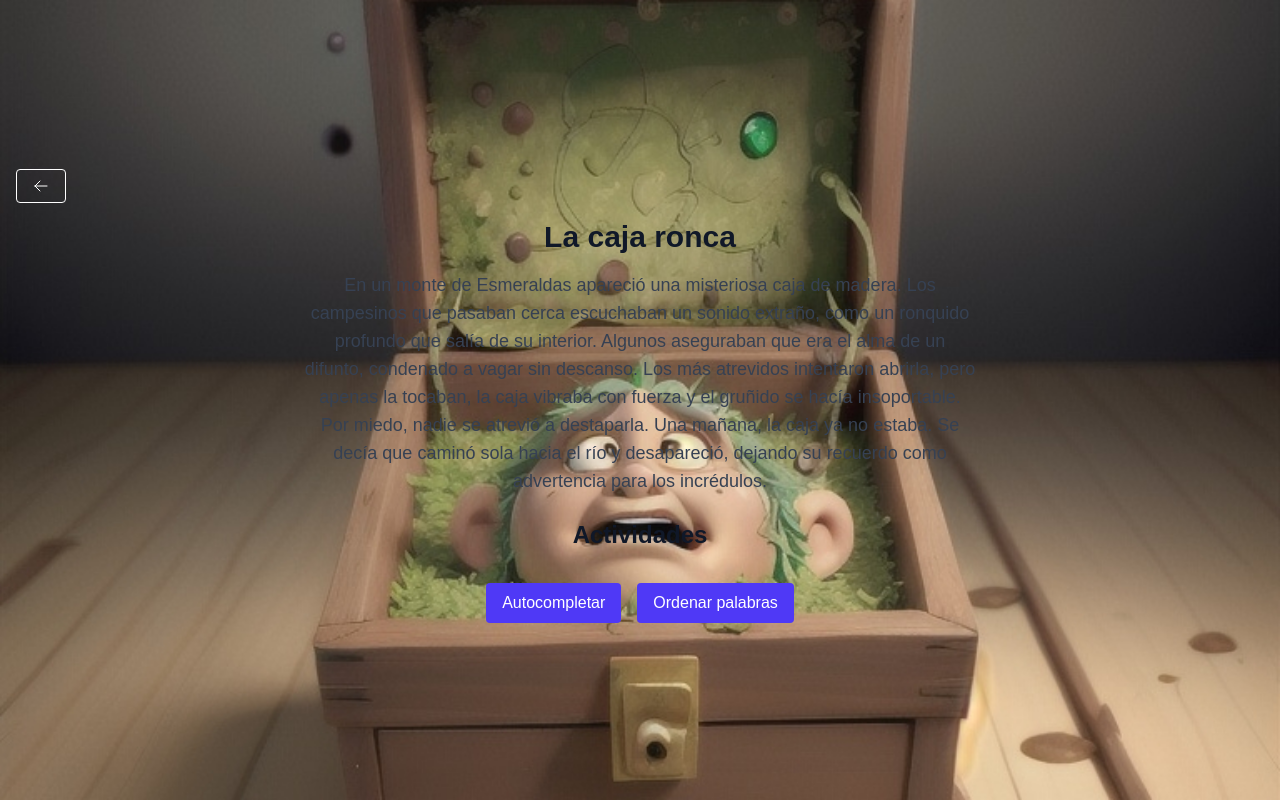
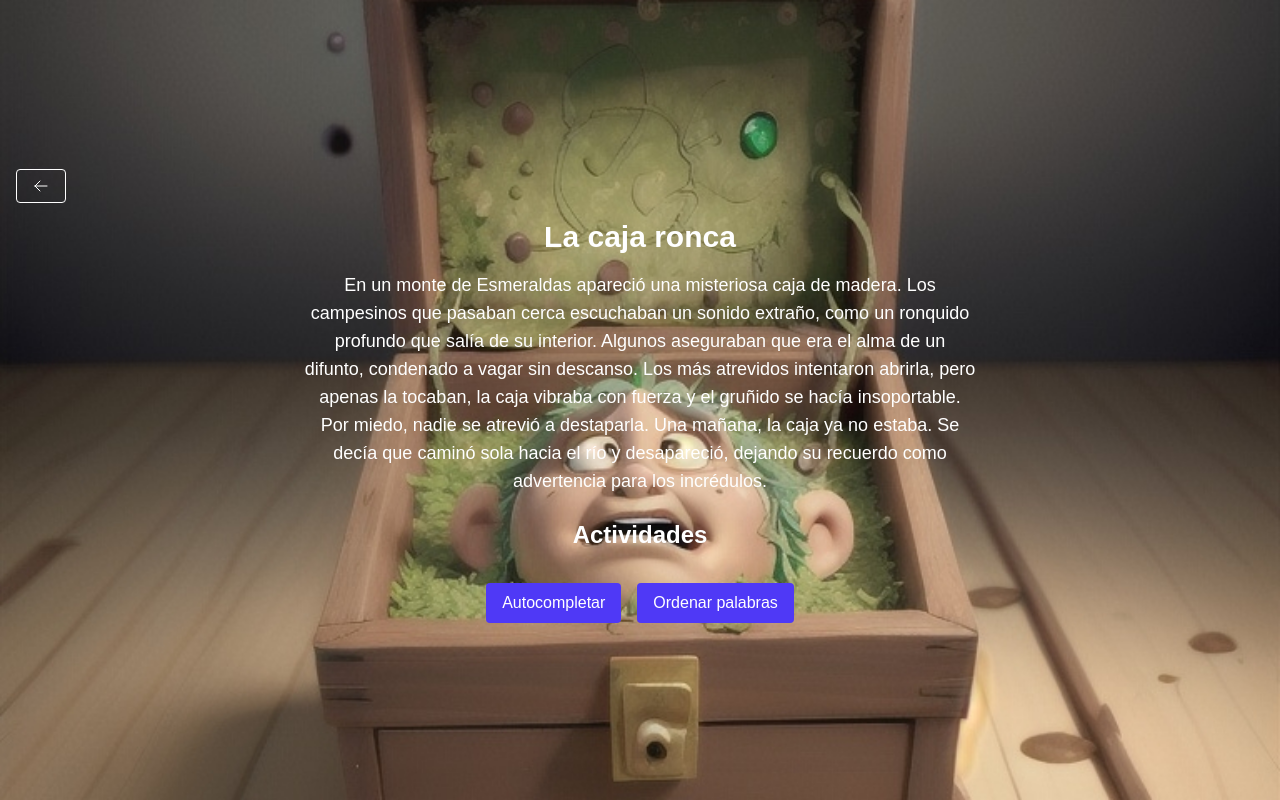
Before and after one commit to Jmiguel14/story-learning, a Next.js app: page /story/1 in a window 1280 px wide. Built offline with nearby package versions, Linux system fonts and the light colour scheme.

Commit message:
Refactor StoryPage and RenderWords component styles for improved readability; enhance SortWordActivity layout with max-width adjustments

```diff
--- a/src/app/story/[id]/page.tsx
+++ b/src/app/story/[id]/page.tsx
@@ -36,14 +36,14 @@ export default function StoryPage() {
           <ArrowLeftIcon className="size-4" />
         </Button>
       </Link>
-      <h1 className="text-3xl font-bold text-center text-gray-900 dark:text-white mb-4">
+      <h1 className="text-3xl font-bold text-center text-white mb-4">
         {currentStory.title}
       </h1>
-      <p className="max-w-2xl text-lg text-center text-gray-700 dark:text-gray-200">
+      <p className="max-w-2xl text-lg text-center text-white">
         {currentStory.description}
       </p>
       <div className="flex flex-col items-center my-6 justify-center text-center">
-        <h1 className="text-2xl font-bold text-center text-gray-900 dark:text-white mb-4">
+        <h1 className="text-2xl font-bold text-center text-white mb-4">
           Actividades
         </h1>
         <div className="flex flex-row justify-between gap-4 items-center">
--- a/src/components/render-words.tsx
+++ b/src/components/render-words.tsx
@@ -1,5 +1,9 @@
 import { useDroppable } from "@dnd-kit/core";
-import { SortableContext, SortingStrategy, verticalListSortingStrategy } from "@dnd-kit/sortable";
+import {
+  SortableContext,
+  SortingStrategy,
+  verticalListSortingStrategy,
+} from "@dnd-kit/sortable";
 import { SortableItem } from "./sorteable-item";
 
 type RenderWordsProps = {
@@ -11,22 +15,46 @@ type RenderWordsProps = {
   withBorder?: boolean;
 };
 
-export default function RenderWords ({items, id, strategy = verticalListSortingStrategy, orientation = "vertical", withBadge = false, withBorder = false}: RenderWordsProps) {
+export default function RenderWords({
+  items,
+  id,
+  strategy = verticalListSortingStrategy,
+  orientation = "vertical",
+  withBadge = false,
+  withBorder = false,
+}: RenderWordsProps) {
   const { setNodeRef } = useDroppable({ id });
+
+  // Add scroll classes if it's horizontal
+  const orientationClass =
+    orientation === "vertical"
+      ? "flex-col"
+      : "flex-row overflow-x-auto max-w-full scrollbar-thin scrollbar-thumb-gray-400 scrollbar-track-gray-200";
+
   return (
     <div
-      className={`flex justify-center ${orientation === "vertical" ? 'flex-col' : 'flex-row'} gap-4 ${withBorder ? 'border-2 border-gray-300 dark:border-white rounded-4xl p-4 min-w-48 h-full shadow-md shadow-gray-300 dark:shadow-white' : ''}`}
+      className={`flex justify-center ${orientationClass} gap-4 ${
+        withBorder
+          ? "border-2 border-gray-300 dark:border-white rounded-4xl p-4 min-w-32 md:min-w-48 h-full shadow-md shadow-gray-300 dark:shadow-white"
+          : ""
+      }`}
       ref={setNodeRef}
+      style={
+        orientation === "horizontal"
+          ? { WebkitOverflowScrolling: "touch" }
+          : undefined
+      }
     >
-      <SortableContext
-        id={id}
-        items={items}
-        strategy={strategy}
-      >
+      <SortableContext id={id} items={items} strategy={strategy}>
         {items.map((itemId, index) => (
-          <SortableItem key={itemId} id={itemId} withBadge={withBadge} index={index} />
+          <SortableItem
+            key={itemId}
+            id={itemId}
+            withBadge={withBadge}
+            index={index}
+          />
         ))}
       </SortableContext>
     </div>
   );
-};
+}
--- a/src/components/sort-word-activity.tsx
+++ b/src/components/sort-word-activity.tsx
@@ -241,7 +241,7 @@ export default function SortWordActivity() {
         onDragEnd={handleDragEnd}
         onDragOver={handleDragOver}
       >
-        <div className="my-7 mx-7 mb-3">
+        <div className="my-7 mx-7 mb-3 max-w-full">
           <RenderWords
             items={initialWords}
             id="top-side"
```
